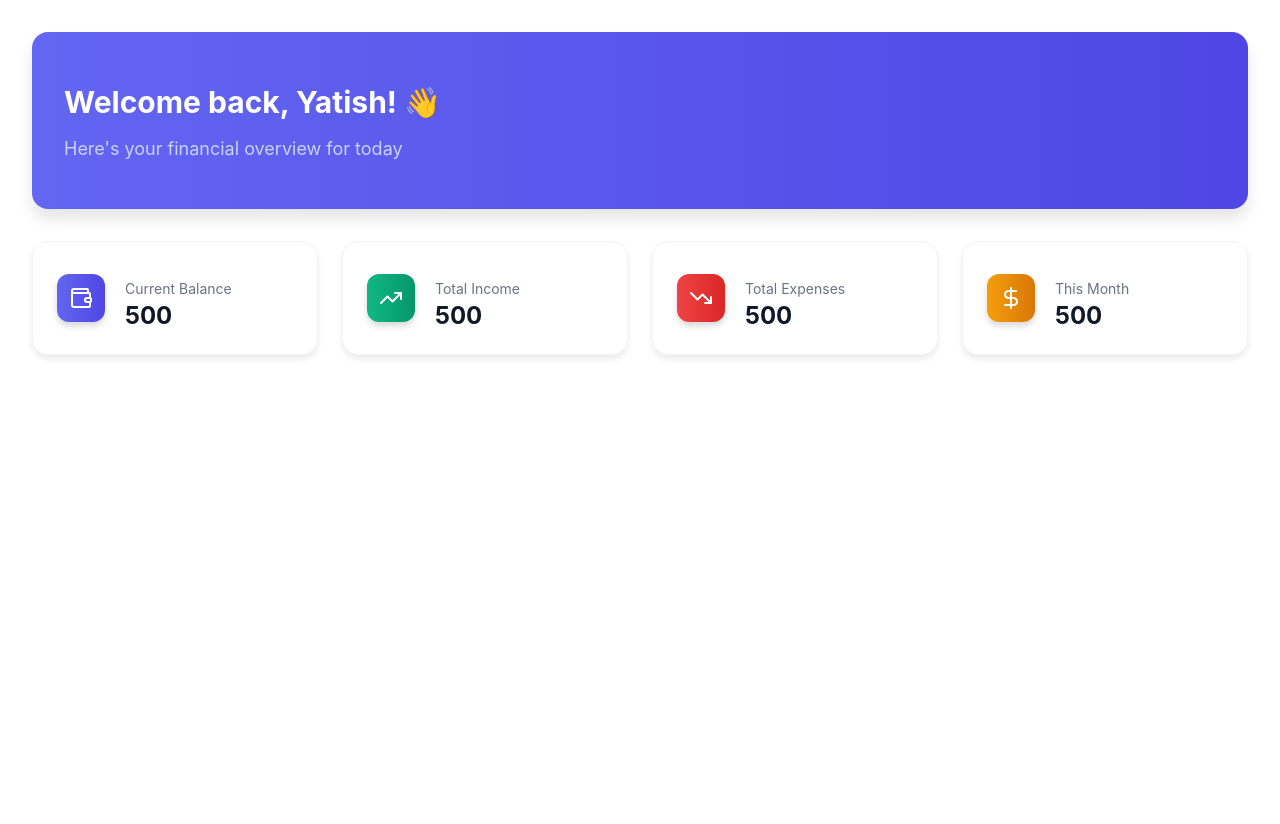
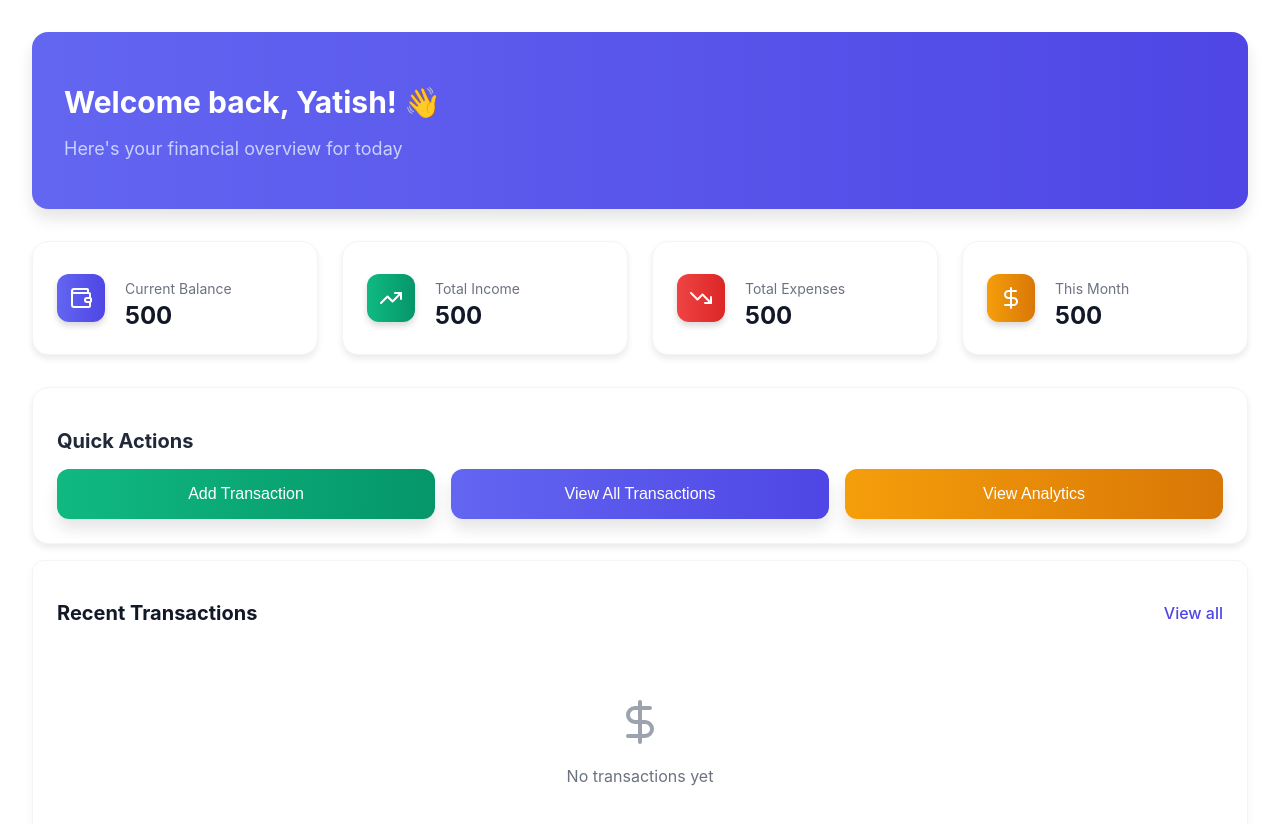
Before and after one commit to yatishgarg-411/ExpenseTracker, a React (Create React App) app in the folder frontend/: page /dashboard in a window 1280 px wide. Shown: the top 824 px of the page. Before the commit the page ends 800 px from the top, so only its background shows below. Built offline with nearby package versions, Linux system fonts and the light colour scheme.

Commit message:
Dashboard UI Completed with Transaction Card Component

```diff
--- /dev/null
+++ b/frontend/src/components/TransactionCard.css
@@ -0,0 +1,118 @@
+.transaction-card {
+    background-color: white;
+    border-radius: 12px;
+    border: 1px solid #f3f4f6;
+    box-shadow: 0 1px 3px rgba(0, 0, 0, 0.05);
+    transition: box-shadow 0.2s ease;
+    padding: 1.5rem;
+  }
+
+  .transaction-card:hover {
+    box-shadow: 0 4px 8px rgba(0, 0, 0, 0.08);
+  }
+
+  .transaction-main {
+    display: flex;
+    justify-content: space-between;
+    align-items: center;
+  }
+
+  .transaction-left {
+    flex: 1;
+  }
+
+  .transaction-header {
+    display: flex;
+    align-items: center;
+    gap: 0.75rem;
+  }
+
+  .status-dot {
+    width: 12px;
+    height: 12px;
+    border-radius: 9999px;
+  }
+
+  .dot-income {
+    background-color: #10b981; /* emerald-500 */
+  }
+
+  .dot-expense {
+    background-color: #ef4444; /* red-500 */
+  }
+
+  .transaction-title {
+    font-size: 1.125rem;
+    font-weight: 600;
+    color: #111827;
+  }
+
+  .transaction-category {
+    font-size: 0.875rem;
+    color: #6b7280;
+  }
+
+  .transaction-date {
+    font-size: 0.875rem;
+    color: #6b7280;
+    margin-top: 0.5rem;
+  }
+
+  .transaction-right {
+    display: flex;
+    align-items: center;
+    gap: 1rem;
+  }
+
+  .transaction-amount {
+    font-size: 1.25rem;
+    font-weight: bold;
+  }
+
+  .amount-income {
+    color: #059669; /* emerald-600 */
+  }
+
+  .amount-expense {
+    color: #dc2626; /* red-600 */
+  }
+
+  .transaction-actions {
+    display: flex;
+    gap: 0.5rem;
+    opacity: 0;
+    transition: opacity 0.2s ease;
+  }
+
+  .transaction-card:hover .transaction-actions {
+    opacity: 1;
+  }
+
+  .action-btn {
+    background: none;
+    border: none;
+    cursor: pointer;
+    transition: color 0.2s ease;
+    padding: 0;
+  }
+
+  .edit-btn {
+    color: #9ca3af;
+  }
+
+  .edit-btn:hover {
+    color: #4f46e5; /* indigo-600 */
+  }
+
+  .delete-btn {
+    color: #9ca3af;
+  }
+
+  .delete-btn:hover {
+    color: #dc2626; /* red-600 */
+  }
+
+  .icon {
+    width: 16px;
+    height: 16px;
+  }
--- /dev/null
+++ b/frontend/src/components/TransactionCard.jsx
@@ -0,0 +1,42 @@
+import React from 'react';
+import { Edit2, Trash2 } from 'lucide-react';
+
+const TransactionCard = ({ transaction }) => {
+  const isIncome = transaction.type === 'income';
+
+  return (
+    <div className="transaction-card">
+      <div className="transaction-content">
+        <div className="transaction-main">
+          <div className="transaction-left">
+            <div className="transaction-header">
+              <div
+                className={`status-dot ${isIncome ? 'dot-income' : 'dot-expense'}`}
+              ></div>
+              <div>
+                <h3 className="transaction-title">{transaction.description}</h3>
+                <p className="transaction-category">{transaction.category}</p>
+              </div>
+            </div>
+            <p className="transaction-date">{transaction.date}</p>
+          </div>
+          <div className="transaction-right">
+            <div className={`transaction-amount ${isIncome ? 'amount-income' : 'amount-expense'}`}>
+              {isIncome ? '+' : '-'}${Math.abs(transaction.amount).toFixed(2)}
+            </div>
+            <div className="transaction-actions">
+              <button className="action-btn edit-btn">
+                <Edit2 className="icon" />
+              </button>
+              <button className="action-btn delete-btn">
+                <Trash2 className="icon" />
+              </button>
+            </div>
+          </div>
+        </div>
+      </div>
+    </div>
+  );
+};
+
+export default TransactionCard;
--- a/frontend/src/pages/Dashboard.css
+++ b/frontend/src/pages/Dashboard.css
@@ -1,10 +1,11 @@
-/* Dashboard.css */
-.dashboard-container{
+/* ================================
+   Dashboard Container & Header
+=================================*/
 
-        margin: 2rem; /* equivalent to space-y-8 */
+.dashboard-container {
+  margin: 2rem; /* space-y-8 */
+}
 
-
-}
 .dashboard-header {
   background: linear-gradient(to right, #6366f1, #4f46e5); /* from-indigo-500 to-indigo-600 */
   border-radius: 1rem; /* rounded-2xl */
@@ -25,12 +26,15 @@
 }
 
 
+/* ================================
+   Stat Cards Grid
+=================================*/
 
-  .statcard-grid{
+.statcard-grid {
   margin-top: 2rem;
   display: grid;
-    grid-template-columns: repeat(1, 1fr); /* default for mobile */
-    gap: 1.5rem; /* same as Tailwind's gap-6 */
+  grid-template-columns: repeat(1, 1fr); /* mobile default */
+  gap: 1.5rem; /* gap-6 */
 }
 
 @media (min-width: 768px) {
@@ -44,3 +48,171 @@
     grid-template-columns: repeat(4, 1fr); /* lg:grid-cols-4 */
   }
 }
+
+
+/* ================================
+   Quick Actions Section
+=================================*/
+
+.quick-actions-container {
+  background-color: white;
+  border-radius: 1rem;
+  box-shadow: 0 4px 6px rgba(0, 0, 0, 0.08);
+  border: 1px solid #f3f4f6;
+  padding: 1.5rem;
+  margin-top: 2rem;
+}
+
+.quick-actions-title {
+  font-size: 1.25rem; /* text-xl */
+  font-weight: bold;
+  color: #1f2937;
+  margin-bottom: 1rem;
+}
+
+.quick-actions-grid {
+  display: grid;
+  grid-template-columns: 1fr;
+  gap: 1rem;
+}
+
+@media (min-width: 768px) {
+  .quick-actions-grid {
+    grid-template-columns: repeat(3, 1fr);
+  }
+}
+
+
+/* ================================
+   Quick Action Buttons
+=================================*/
+
+.quick-action-btn {
+  padding: 1rem;
+  color: white;
+  border: none;
+  border-radius: 0.75rem;
+  font-size: 1rem;
+  font-weight: 500;
+  cursor: pointer;
+  transition: all 0.2s ease;
+  box-shadow: 0 10px 15px rgba(0, 0, 0, 0.1);
+  transform: translateY(0);
+}
+
+.quick-action-btn:hover {
+  transform: translateY(-4px);
+  box-shadow: 0 15px 20px rgba(0, 0, 0, 0.15);
+}
+
+
+/* ================================
+   Gradient Button Themes
+=================================*/
+
+.quick-action-btn.emerald {
+  background: linear-gradient(to right, #10b981, #059669);
+}
+
+.quick-action-btn.emerald:hover {
+  background: linear-gradient(to right, #059669, #047857);
+}
+
+.quick-action-btn.indigo {
+  background: linear-gradient(to right, #6366f1, #4f46e5);
+}
+
+.quick-action-btn.indigo:hover {
+  background: linear-gradient(to right, #4f46e5, #4338ca);
+}
+
+.quick-action-btn.amber {
+  background: linear-gradient(to right, #f59e0b, #d97706);
+}
+
+.quick-action-btn.amber:hover {
+  background: linear-gradient(to right, #d97706, #b45309);
+}
+
+
+
+.recent-transactions {
+  background-color: white;
+  border: 1px solid #f3f4f6;
+  border-radius: 12px;
+  box-shadow: 0 4px 10px rgba(0, 0, 0, 0.04);
+  padding: 1.5rem;
+  margin-top: 1rem;
+}
+
+.transactions-header {
+  display: flex;
+  justify-content: space-between;
+  align-items: center;
+  margin-bottom: 1.5rem;
+}
+
+.transactions-header h2 {
+  font-size: 1.25rem;
+  font-weight: bold;
+  color: #111827;
+}
+
+.view-all-link {
+  color: #4f46e5;
+  font-weight: 500;
+  text-decoration: none;
+  transition: color 0.2s ease;
+}
+
+.view-all-link:hover {
+  color: #4338ca;
+}
+
+.no-transactions {
+  text-align: center;
+  padding: 2rem 0;
+}
+
+.icon-placeholder {
+  color: #9ca3af;
+  margin-bottom: 1rem;
+}
+
+.icon-large {
+  width: 48px;
+  height: 48px;
+  margin: 0 auto;
+}
+
+.no-transactions-text {
+  color: #6b7280;
+  margin-bottom: 1rem;
+}
+
+.add-btn {
+  display: inline-flex;
+  align-items: center;
+  background-color: #4f46e5;
+  color: white;
+  padding: 0.5rem 1rem;
+  border-radius: 8px;
+  text-decoration: none;
+  transition: background-color 0.2s ease;
+}
+
+.add-btn:hover {
+  background-color: #4338ca;
+}
+
+.plus-icon {
+  width: 16px;
+  height: 16px;
+  margin-right: 0.5rem;
+}
+
+.transactions-list {
+  display: flex;
+  flex-direction: column;
+  gap: 1rem;
+}
--- a/frontend/src/pages/Dashboard.jsx
+++ b/frontend/src/pages/Dashboard.jsx
@@ -1,9 +1,17 @@
 import React from 'react'
+import { Link } from 'react-router-dom';
 import "./Dashboard.css";
-import { Wallet, TrendingUp, TrendingDown, DollarSign } from 'lucide-react';
+import { Wallet, TrendingUp, TrendingDown, DollarSign} from 'lucide-react';
 import StatCard from '../components/StatCard';
+import TransactionCard from '../components/TransactionCard';
 
 const Dashboard = () => {
+
+    const recentTransactions = [
+
+    ];
+
+
     return (
         <div className='dashboard-container'>
 
@@ -39,6 +47,40 @@ const Dashboard = () => {
                 />
             </div>
 
+            <div className="quick-actions-container">
+                <h2 className="quick-actions-title">Quick Actions</h2>
+                <div className="quick-actions-grid">
+                    <button className="quick-action-btn emerald">Add Transaction</button>
+                    <button className="quick-action-btn indigo">View All Transactions</button>
+                    <button className="quick-action-btn amber">View Analytics</button>
+                </div>
+            </div>
+
+            <div className="recent-transactions">
+                <div className="transactions-header">
+                    <h2>Recent Transactions</h2>
+                    <Link to="/transactions" className="view-all-link">
+                        View all
+                    </Link>
+                </div>
+
+                {recentTransactions.length === 0 ? (
+                    <div className="no-transactions">
+                        <div className="icon-placeholder">
+                            <DollarSign className="icon-large" />
+                        </div>
+                        <p className="no-transactions-text">No transactions yet</p>
+                    </div>
+                ) : (
+                    <div className="transactions-list">
+                        {recentTransactions.map((transaction) => (
+                            <TransactionCard key={transaction.id} transaction={transaction} />
+                        ))}
+                    </div>
+                )}
+            </div>
+
+
         </div>
     )
 }
```
Lines whose indentation alone changed are shown as unchanged.
